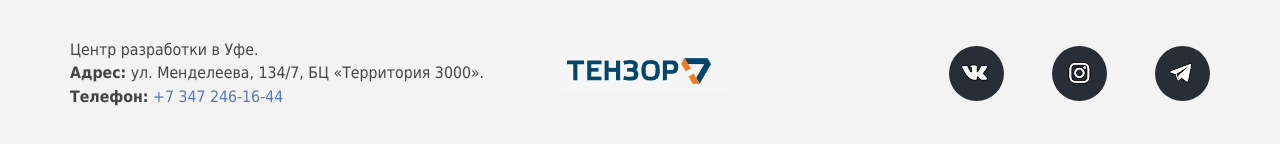
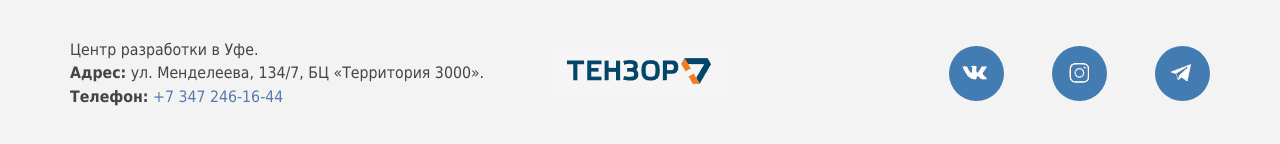
Before and after one commit to TimYamal/school, a React (Create React App) app in the folder frontend/: page / in a window 1280 px wide. Shown: the part 752-896 px from the top of the page. Built offline with nearby package versions, Linux system fonts and the light colour scheme; no server answers.

Commit message:
мини малидация, фиксы из телеграмм, фикс формы в модалке

```diff
--- a/frontend/public/assets/css/basic.css
+++ b/frontend/public/assets/css/basic.css
@@ -47,6 +47,11 @@ p, ul {
 
 .link {
     text-decoration: none;
+}
+
+a:focus-visible,
+button:focus-visible  {
+    outline:none;
 }
 
 .btn {
--- a/frontend/public/assets/css/footer.css
+++ b/frontend/public/assets/css/footer.css
@@ -33,16 +33,24 @@
 }
 
 .footer__item {
-    height: 55px; /* почему не работает fit-content */
+    height: 55px;
     border-radius: 50%;
     overflow: hidden;
     margin-right: 48px;
-    opacity: 0.9;
 }
 
-.footer__item:hover {
-    opacity: 1;
+.footer__item .social__img_hover {
+    display: none;
 }
+
+.footer__item:hover .social__img {
+    display: none;
+}
+
+.footer__item:hover .social__img_hover {
+    display: inline-block;
+}
+
 
 .footer__item:last-child {
     margin-right: 0;
--- a/frontend/src/components/Footer.jsx
+++ b/frontend/src/components/Footer.jsx
@@ -16,13 +16,16 @@ function Footer() {
             </div>
             <div class="footer__socialLinks">
                 <a  href="https://vk.com/tensor_company" class="footer__item" target="_blank">
-                    <img src="/assets/images/icons/vk.PNG"  alt="логотип VK" />
+                    <img src="/assets/images/icons/vkblue.png" className='social__img' alt="логотип VK" />
+                    <img src="/assets/images/icons/vkorange.png" className='social__img_hover' alt="логотип VK" />
                 </a>
                 <a href="https://instagram.com/tensor_company/" class="footer__item" target="_blank">
-                    <img src="/assets/images/icons/inst.PNG"  alt="логотип Inst" />
+                    <img src="/assets/images/icons/instblue.png" className='social__img' alt="логотип Inst" />
+                    <img src="/assets/images/icons/instorange.png" className='social__img_hover' alt="логотип Inst" />
                 </a>
                 <a href="https://t.me/joinchat/oXOz8dMubx5mZTdi" class="footer__item" target="_blank">
-                    <img src="/assets/images/icons/tg.PNG"  alt="логотип TG" />
+                    <img src="/assets/images/icons/tgblue.png" className='social__img' alt="логотип TG" />
+                    <img src="/assets/images/icons/tgorange.png" className='social__img_hover' alt="логотип TG" />
                 </a>
             </div>
         </div>
--- a/frontend/src/components/Modal.jsx
+++ b/frontend/src/components/Modal.jsx
@@ -28,7 +28,7 @@ function Modal(props) {
     }
 
     function validEmail (email) {
-        if(email.length > 1) {
+        if(email.length > 3 && email.indexOf('@')!== -1) {
             return true
         } else {
             return false
@@ -37,14 +37,12 @@ function Modal(props) {
 
     function getForm(event) {
         event.preventDefault();
-        let name = document.querySelector('#name').value; // я это переделаю
-        let email = document.querySelector('#email').value; // я это переделаю
-        sendUser({name: name, telephone: 147, email: email, course_id: props.courseData.id})
+        const name = userName;
+        const email = userEmail;
+        sendUser({name: name, telephone: null, email: email, course_id: props.courseData.id})
     }
 
     async function sendUser (user) {
-        console.log(user);
-        console.log(props);
         // const response = await axios.post('http://127.0.0.1:5000/member/', user);
         const response = await axios.post('/member/', user);
         if (response.status === 200) {
```
Also changed, not shown: 15 other files (tests, documents, lock files or other folders).
